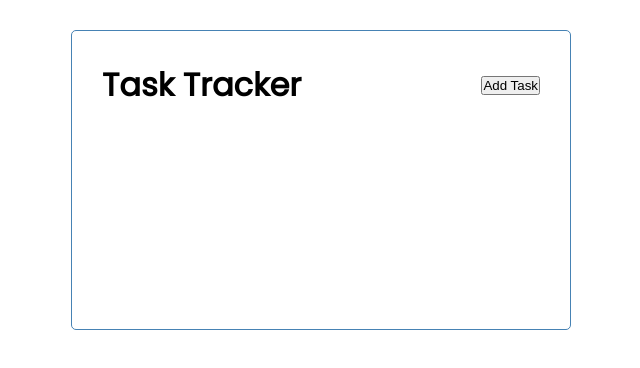
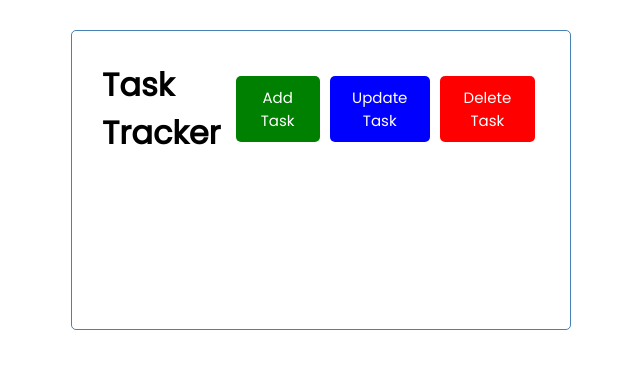
Before and after one commit to searxh/Learn-vue, a Vue app: page / in a window 1280 px wide. Shown: the top 368 px of the page, without its empty margins (319-959 px from the left). Built offline with nearby package versions, Linux system fonts and the light colour scheme.

Commit message:
added button props

```diff
--- a/src/components/ButtonC.vue
+++ b/src/components/ButtonC.vue
@@ -1,10 +1,16 @@
 <template>
-    <button>Add Task</button>
+    <button :style="{ background: color }" class="btn">
+        {{ text }}
+    </button>
 </template>
 
-<script>
+<script lang="ts">
 import { defineComponent } from "vue"
 export default defineComponent({
     name: "ButtonC",
+    props: {
+        text: String,
+        color: String,
+    },
 })
 </script>
--- a/src/components/HeaderC.vue
+++ b/src/components/HeaderC.vue
@@ -1,7 +1,9 @@
 <template>
     <header>
         <h1>{{ title }}</h1>
-        <ButtonC />
+        <ButtonC text="Add Task" color="green" />
+        <ButtonC text="Update Task" color="blue" />
+        <ButtonC text="Delete Task" color="red" />
     </header>
 </template>
 
```
